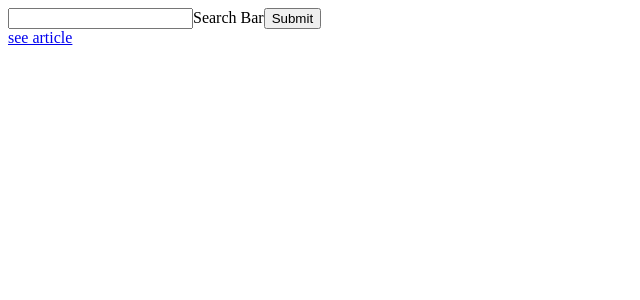
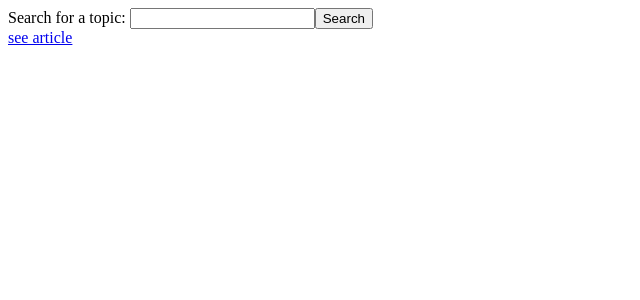
Before and after one commit to wcpines/youragora, a React (Create React App) app in the folder your-agora-fe/: page / in a window 1280 px wide. Shown: the top 300 px of the page, without its empty margins (0-640 px from the left). Built offline with nearby package versions, Linux system fonts and the light colour scheme.

Commit message:
Add some labels and fix indent

```diff
--- a/your-agora-fe/src/components/SearchBar.js
+++ b/your-agora-fe/src/components/SearchBar.js
@@ -11,12 +11,18 @@ class SearchBar extends Component{
   }
 
   render(){
-        return(<div >
+    return(
+
+      <div >
+
         <form className='search-bar' onSubmit={this.handleClick.bind(this)}>
-                <input type="text" />
-                <label className='search-bar'>Search Bar</label>
-                <input type='submit' className='search-bar' name='submit' />
+
+          <label htmlFor='search' className='search-bar'>Search for a topic: </label>
+          <input id='search' type="text" />
+          <input type='submit' className='search-bar' name='submit' value='Search'/>
+
         </form>
+
         <Link to="mainarticle" className="button" >see article</Link>
 
       </div>
```
Also changed, not shown: your-agora-fe/src/components/MainTeaser.js (indentation only). Lines whose indentation alone changed are shown as unchanged.
